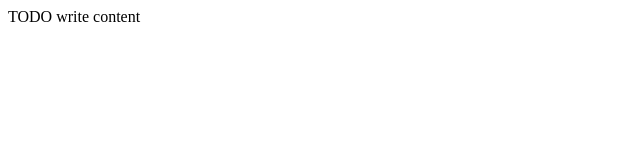
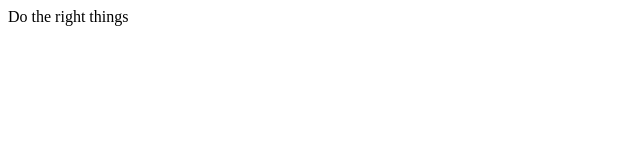
Before and after one commit to simanhpv/JspServelet, a plain HTML site: page Demo/web/index.html in a window 1280 px wide. Shown: the full height of the page, 0-640 px from the left. Drawn offline with Linux system fonts and the light colour scheme.

Commit message:
The first Commit

```diff
--- a/Demo/web/index.html
+++ b/Demo/web/index.html
@@ -11,6 +11,6 @@
         <meta name="viewport" content="width=device-width, initial-scale=1.0">
     </head>
     <body>
-        <div>TODO write content</div>
+        <div>Do the right things</div>
     </body>
 </html>
```
